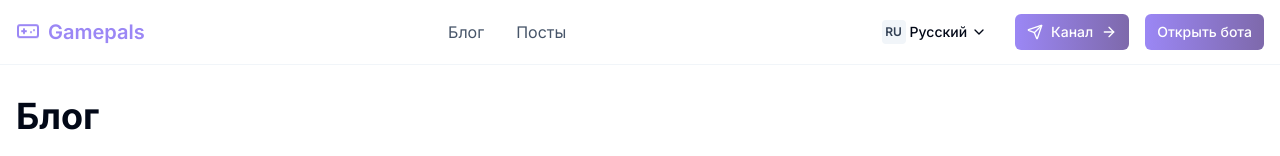
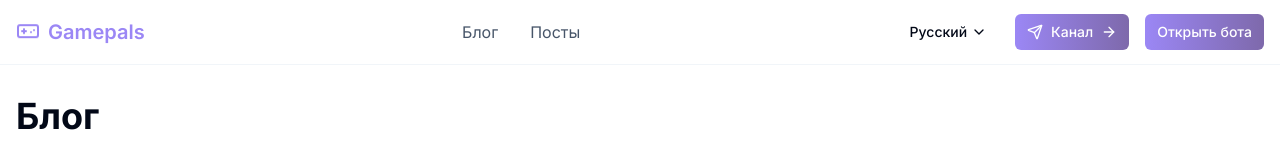
Before and after one commit to sizovilya/telegram-landing-creator, a React (Vite) app: page /blog in a window 1280 px wide. Shown: the top 156 px of the page. Built offline with nearby package versions, Linux system fonts and the light colour scheme.

Commit message:
Remove language icons
Removes the flag icons from the language switch component.

```diff
--- a/src/components/LanguageSwitch.tsx
+++ b/src/components/LanguageSwitch.tsx
@@ -16,14 +16,14 @@ export const LanguageSwitch = () => {
     i18n.changeLanguage(lang);
   };
 
-  // Map language codes to display names and flag icons
-  const languageOptions: Record<string, { name: string; flag: string }> = {
-    en: { name: "English", flag: "EN" },
-    ru: { name: "Русский", flag: "RU" },
-    sv: { name: "Svenska", flag: "SE" },
+  // Map language codes to display names
+  const languageOptions: Record<string, string> = {
+    en: "English",
+    ru: "Русский",
+    sv: "Svenska",
   };
 
-  // Get current language display name and flag
+  // Get current language display name
   const currentLanguage = languageOptions[i18n.language] || languageOptions.en;
 
   return (
@@ -34,15 +34,12 @@ export const LanguageSwitch = () => {
           size="sm"
           className="font-medium flex items-center gap-1"
         >
-          <span className="inline-flex items-center justify-center w-6 h-6 text-xs font-semibold bg-slate-100 text-slate-700 rounded">
-            {currentLanguage.flag}
-          </span>
-          {currentLanguage.name}
+          {currentLanguage}
           <ChevronDown className="h-4 w-4" />
         </Button>
       </DropdownMenuTrigger>
       <DropdownMenuContent align="end" className="bg-white border border-slate-200">
-        {Object.entries(languageOptions).map(([code, { name, flag }]) => (
+        {Object.entries(languageOptions).map(([code, name]) => (
           <DropdownMenuItem
             key={code}
             onClick={() => changeLanguage(code)}
@@ -50,11 +47,6 @@ export const LanguageSwitch = () => {
               i18n.language === code ? "font-semibold text-primary" : "text-slate-700"
             } cursor-pointer`}
           >
-            <span className={`inline-flex items-center justify-center w-6 h-6 text-xs font-semibold ${
-              i18n.language === code ? "bg-primary/10 text-primary" : "bg-slate-100 text-slate-700"
-            } rounded mr-2`}>
-              {flag}
-            </span>
             {name}
           </DropdownMenuItem>
         ))}
```
